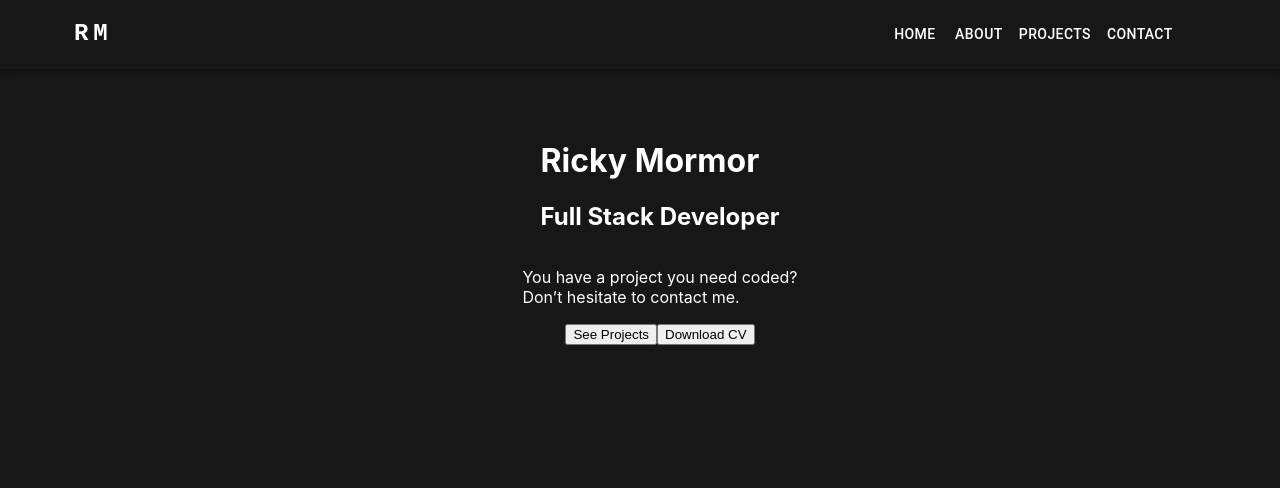
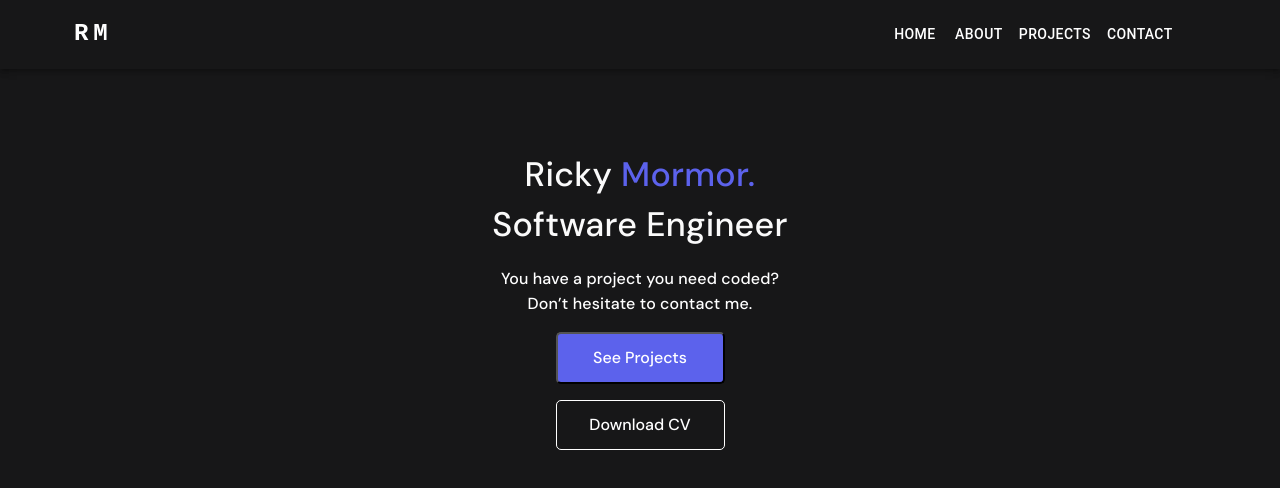
Before and after one commit to astrohunter62/react-portfolio, a React (Create React App) app: page / in a window 1280 px wide. Shown: the top 488 px of the page. Built offline with nearby package versions, Linux system fonts and the light colour scheme.

Commit message:
🎨 STYLE: header intro to match figma design

```diff
--- a/src/components/header/Header.js
+++ b/src/components/header/Header.js
@@ -1,12 +1,15 @@
 import '../../stylesheets/header.css';
+
 const Header = () => (
   <>
     <div className="header">
       <div className="header-content">
-        <div className="header-content-name">
-          <h1>Ricky Mormor</h1>
-          <h2>Full Stack Developer</h2>
-        </div>
+        <h3 className="header-content-name">
+          Ricky
+          <span> Mormor.</span>
+          <br />
+          Software Engineer
+        </h3>
         <div className="header-content-summary">
           <p>
             You have a project you need coded?
@@ -15,10 +18,10 @@ const Header = () => (
           </p>
         </div>
         <div className="header-content-details-contact">
-          <button type="button" className="header-content-details-contact-button">
+          <button type="button" className="header-button-see-projects">
             See Projects
           </button>
-          <button type="button" className="header-content-details-contact-button">
+          <button type="button" className="header-button-cv">
             Download CV
           </button>
         </div>
--- a/src/index.css
+++ b/src/index.css
@@ -1,3 +1,5 @@
+@import url('https://fonts.googleapis.com/css2?family=DM+Sans:wght@400;500;700&display=swap');
+
 body {
   margin: 0;
   font-family:
--- a/src/stylesheets/App.css
+++ b/src/stylesheets/App.css
@@ -10,5 +10,5 @@
 }
 
 .scroll-container {
-  margin-top: 100px
+  margin-top: 150px
 }
--- a/src/stylesheets/header.css
+++ b/src/stylesheets/header.css
@@ -1,6 +1,6 @@
 .header {
   /* background-color: #171718; */
-  padding: 20px;
+  /* padding: 20px; */
   /* text-align: center; */
   width: 100%;
 }
@@ -11,3 +11,95 @@
   flex-direction: column;
   align-items: center;
 }
+
+.header-content-name {
+  font-size: 34px;
+  line-height: 50px;
+  margin: 0;
+  text-align: center;
+  letter-spacing: 0.25px;
+  flex: none;
+  order: 0;
+  flex-grow: 0;
+  color: #FAFAFA;
+  font-family: 'DM Sans';
+font-style: normal;
+font-weight: 500;
+}
+
+.header-content-name span {
+  color: #5C62EC;
+}
+
+.header-content-summary {
+  flex: none;
+  order: 1;
+  flex-grow: 0;
+}
+
+.header-content-summary p {
+  font-family: 'DM Sans';
+font-style: normal;
+font-weight: 500;
+font-size: 16px;
+line-height: 25px;
+text-align: center;
+letter-spacing: 0.15px;
+color: #FFFFFF;
+}
+
+.header-content-details-contact {
+  flex: none;
+  order: 1;
+  flex-grow: 0;
+  display: flex;
+  flex-direction: column;
+  justify-content: center;
+  align-items: center;
+  padding: 0px;
+  gap: 16px;
+  width: 170px;
+}
+
+.header-button-see-projects {
+  flex: none;
+  order: 0;
+  flex-grow: 0;
+  display: flex;
+  flex-direction: row;
+  justify-content: center;
+  align-items: center;
+  padding: 16px 20px;
+  gap: 10px;
+  background: #5C62EC;
+  border-radius: 5px;
+  width: 169px;
+  font-family: 'DM Sans';
+  font-style: normal;
+  font-weight: 500;
+  font-size: 16px;
+  line-height: 16px;
+  color: #FFFFFF;
+}
+
+.header-button-cv {
+  display: flex;
+  flex-direction: row;
+  justify-content: center;
+  align-items: center;
+  padding: 16px 20px;
+  gap: 8px;
+  border: 1px solid #FFFFFF;
+  border-radius: 5px;
+  flex: none;
+  order: 1;
+  flex-grow: 0;
+  width: 169px;
+  font-family: 'DM Sans';
+  font-style: normal;
+  font-weight: 500;
+  font-size: 16px;
+  line-height: 16px;
+  background-color: transparent;
+  color: #FFFFFF;
+}
```
Also changed, not shown: src/components/navbar/Navbar.js (+4 -3 lines).
